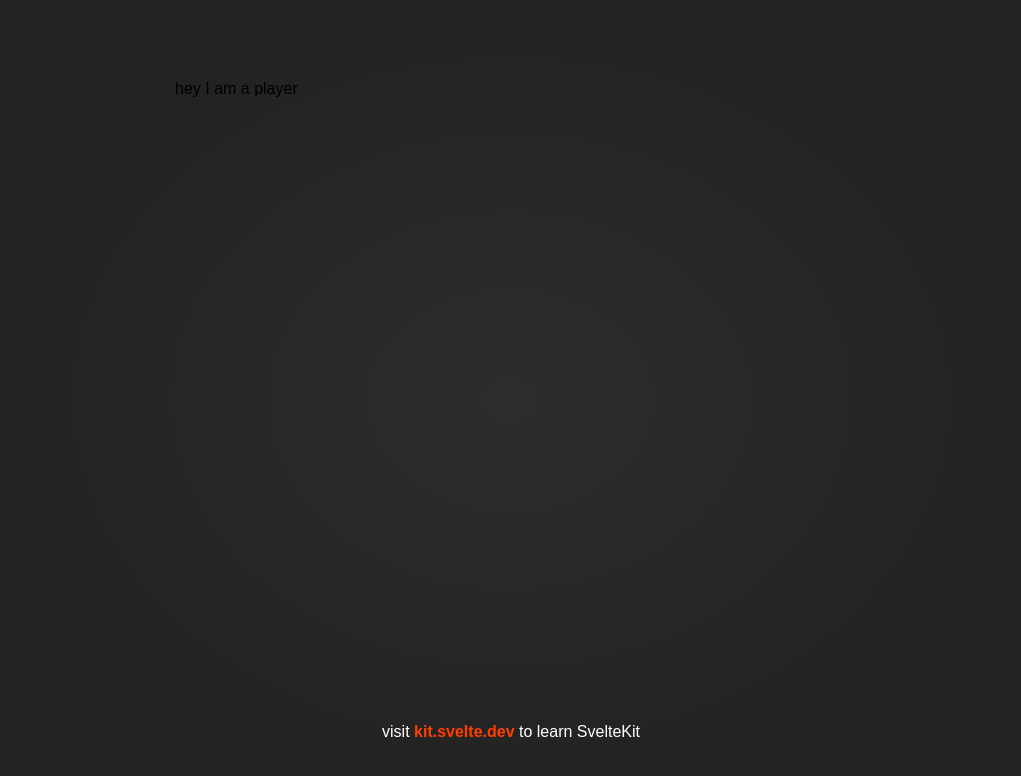
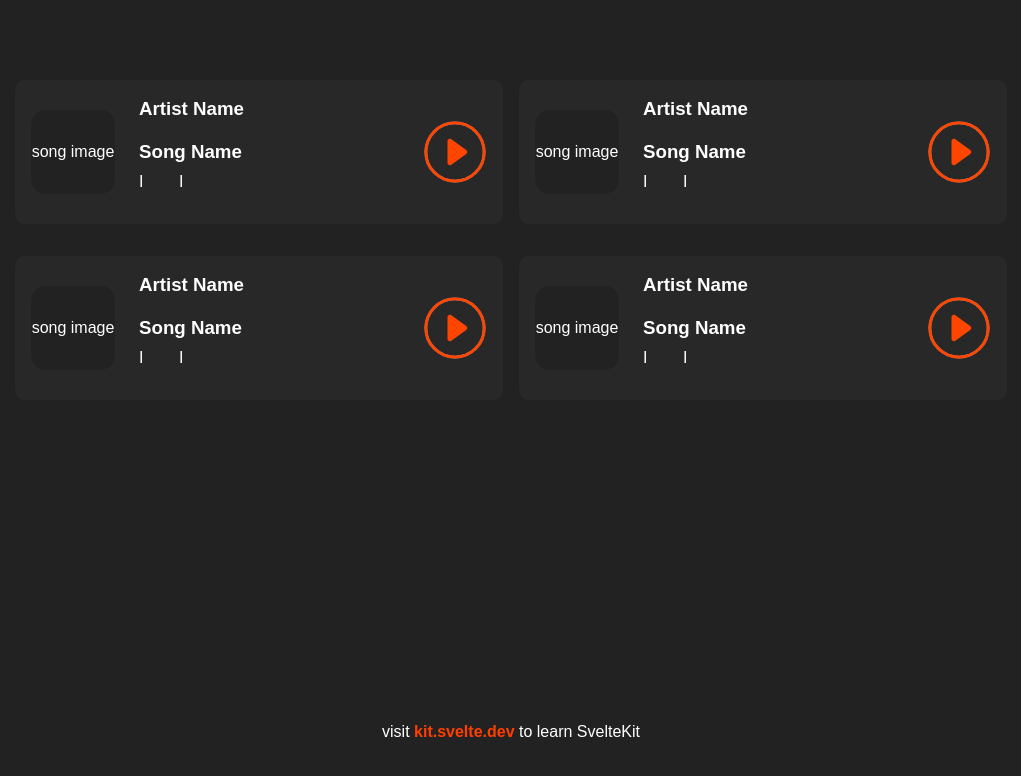
Before and after one commit to h3ndry/svelte-components, a Svelte app: page / in a window 1280 px wide. Shown: the whole page, without its empty margins (129-1150 px from the left). Built offline with nearby package versions, Linux system fonts and the light colour scheme.

Commit message:
improve layout

```diff
--- a/src/app.css
+++ b/src/app.css
@@ -20,6 +20,7 @@ body {
 	min-height: 100vh;
 	margin: 0;
 	background-color: #222;
+	color: white;
 	/* background: linear-gradient( */
 	/* 	180deg, */
 	/* 	var(--primary-color) 0%, */
@@ -36,12 +37,12 @@ body::before {
 	top: 0;
 	left: 10vw;
 	z-index: -1;
-	background: radial-gradient(
-		50% 50% at 50% 50%,
-		var(--pure-white) 0%,
-		rgba(255, 255, 255, 0) 100%
-	);
-	opacity: 0.05;
+	/* background: radial-gradient( */
+	/* 	50% 50% at 50% 50%, */
+	/* 	var(--pure-white) 0%, */
+	/* 	rgba(255, 255, 255, 0) 100% */
+	/* ); */
+	/* opacity: 0.05; */
 }
 
 #svelte {
--- a/src/lib/MusicPlayer/index.svelte
+++ b/src/lib/MusicPlayer/index.svelte
@@ -1,21 +1,24 @@
 <script lang="ts">
 	import { spring } from 'svelte/motion';
+    import Player from './player.svelte';
 
-    const sampleObj = [{
+    const songs = [{
         name: "Acousticbreeze",
         img_url: "/static/img/acousticbreeze.jpg",
-        song_url: "bensound-acousticbreeze.mp3"
+        song_url: "bensound-acousticbreeze.mp3",
+        id: 1
         },
         {
         name: "Buddy",
         img_url: "/static/img/buddy.jpg",
-        song_url: "bensound-buddy.mp3"
-
+        song_url: "bensound-buddy.mp3",
+        id: 2
         },
         {
         name: "Happyrock.jpg",
         img_url: "/static/img/happyrock.jpg",
-        song_url: "bensound-happyrock.mp3"
+        song_url: "bensound-happyrock.mp3",
+        id: 3
         }, {
         name: "Memories",
         img_url: "/static/img/memories.jpg",
@@ -35,10 +38,35 @@
 	}
 </script>
 
+
 <div class="player-list">
+<div class="wrapper">
 
-hey I am a player
+{#each songs as song (song.id)}
+
+ <Player />
+
+{/each}
+
 
 </div>
+</div>
 
-<style></style>
+<style>
+
+
+
+    .player-list {
+        min-height: 29.375rem;
+        padding: 4rem 0; }
+
+    .wrapper{
+        margin: 0 auto;
+        display: grid;
+        grid-template-columns: 1fr 1fr;
+        gap: 2rem 1rem;
+        /* grid-column-gap: 1rem; */
+        /* grid-row-gap: 2rem; */
+        max-width: 65rem }
+
+</style>
--- /dev/null
+++ b/src/lib/MusicPlayer/player.svelte
@@ -0,0 +1,201 @@
+<script charset="utf-8">
+
+</script>
+
+<div class="player">
+
+	<div class="song-img">
+		song image
+	</div>
+
+	<h3 class="artist-name">Artist Name</h3>
+	<h3 class="song-name">Song Name</h3>
+
+	<span class="icon">I</span>
+	<span class="icon">I</span>
+
+	<figure class="media-controller">
+	<audio src=""></audio>
+
+	<svg
+	   xmlns="http://www.w3.org/2000/svg"
+	   viewBox="0 0 135 134.99999"
+	   version="1.1"
+	   id="svg8">
+	  <defs
+	     id="defs2">
+	</defs>
+
+	  <ellipse
+	      class="ellipse"
+	     cx="-67.499992"
+	     cy="67.5"
+	     rx="61.500046"
+	     ry="61.50005"
+	     transform="rotate(-90)" />
+	  <g
+	      class="pause"
+	     transform="translate(-0.17777825,-0.18127833)">
+	    <path
+	       d="M 51.271205,42.984758 V 92.552532"
+	       id="path1673" />
+	    <path
+	      class="pause"
+	       d="M 84.08435,42.810016 V 92.37779"
+	       id="path1673-6" />
+	  </g>
+
+	  <path
+	      class="play"
+	     transform="translate(5,0)"
+	     d="m 86.259187,63.361495 -31.584,-22.646 c -3.369,-2.416 -8.059,-0.008 -8.059,4.138 v 45.293 c 0,4.146 4.69,6.554 8.059,4.138 l 31.583,-22.647 c 2.834,-2.031 2.834,-6.244 10e-4,-8.276 z" />
+
+	  <ellipse
+	      class="ellipse-overlay"
+	     cx="-67.499992"
+	     cy="67.5"
+	     rx="61.500046"
+	     ry="61.50005"
+	     transform="rotate(-90)" />
+	</svg>
+
+	</figure>
+
+</div>
+
+<style>
+
+    .player {
+
+        display: grid;
+        grid-template-columns: 5.25rem 1rem 2fr 1fr;
+        grid-template-rows: 1fr 1fr 1fr;
+        grid-column-gap: 1.5rem;
+
+        min-height: 8rem;
+        padding: .5rem 1rem;
+        border-radius: 10px;
+        background: #282828 }
+
+    .song-img {
+        grid-column: 1 / 2;
+        grid-row: 1 / -1;
+        align-self: center;
+        justify-self: right;
+
+        display: grid;
+        justify-content: center;
+        align-content: center;
+
+        width: 5.25rem;
+        height: 5.25rem;
+        position: relative;
+        border-radius: 15px;
+        overflow: hidden;
+        background: #222 }
+
+    .song-img img {
+        width: 110%;
+        transform: translateX(-5%);
+    }
+    .song-image .overlay {
+        position: absolute;
+        width: 5.25rem;
+        height: 5.25rem;
+        opacity: .3;
+        background: var(--bg-color-1)
+    }
+
+    .media-controller{
+        grid-column: 4 / -1;
+        grid-row: 1 / -1;
+        align-self: center;
+        justify-self: right;
+        margin: 0;
+        padding: 0;
+
+        display: grid;
+        justify-content: center;
+        align-content: center;
+
+        border-radius: 50%;
+        width: 4rem;
+        height: 4rem; }
+        /* background: var(--bg-color-1) } */
+
+    .artist-name, .song-name {
+        padding: 0;
+        margin: 0;
+        /* opacity: .8; */
+        /* background-color: var(--bg-color-1); */
+        align-self: center;
+        grid-column: 2 / span 2; }
+
+    /* .song-name { */
+    /*     /1* align-self: center; *1/ */
+    /*     /1* justify-self: right *1/ } */
+
+    /* .artist-name { */
+    /*     /1* align-self: center; *1/ */
+    /*     /1* align-items: bottom; *1/ */
+
+    /*    } */
+
+    .icon {
+        height: 1.5rem;
+        width: 1.5rem;
+        background-color: var(--bg-color-1);
+        border-radius: 50%;
+    }
+
+    svg {
+        width: 4rem;
+        height: 4rem;
+        cursor: pointer;
+    }
+
+    svg ellipse {
+        display: inline;
+        fill: none;
+        stroke: orangered;
+        stroke-width: 6;
+        stroke-miterlimit: 4;
+        /* stroke-opacity: .8; */
+
+    }
+
+    svg path.play {
+        fill: orangered;
+        fill-opacity: 1;
+    }
+
+    /* svg g.pause { */
+    /* } */
+
+    svg g.pause path {
+        fill: none;
+        display: none;
+        stroke: orangered;
+        stroke-width: 6;
+        stroke-linecap: round;
+
+    }
+
+    svg path.show {
+        fill-opacity: 1 !important;
+        display: inline;
+    }
+    svg g.show path {
+        display: inline;
+    }
+
+    svg .ellipse-overlay {
+        stroke: orangered;
+        /* opacity: 0; */
+    }
+    svg .ellipse {
+        stroke: white;
+        opacity: .5;
+    }
+
+</style>
--- a/src/routes/index.svelte
+++ b/src/routes/index.svelte
@@ -28,7 +28,7 @@
 <style>
 	.content {
 		width: 100%;
-		max-width: var(--column-width);
-		margin: var(--column-margin-top) auto 0 auto;
+		/* max-width: var(--column-width); */
+		/* margin: var(--column-margin-top) auto 0 auto; */
 	}
 </style>
```
